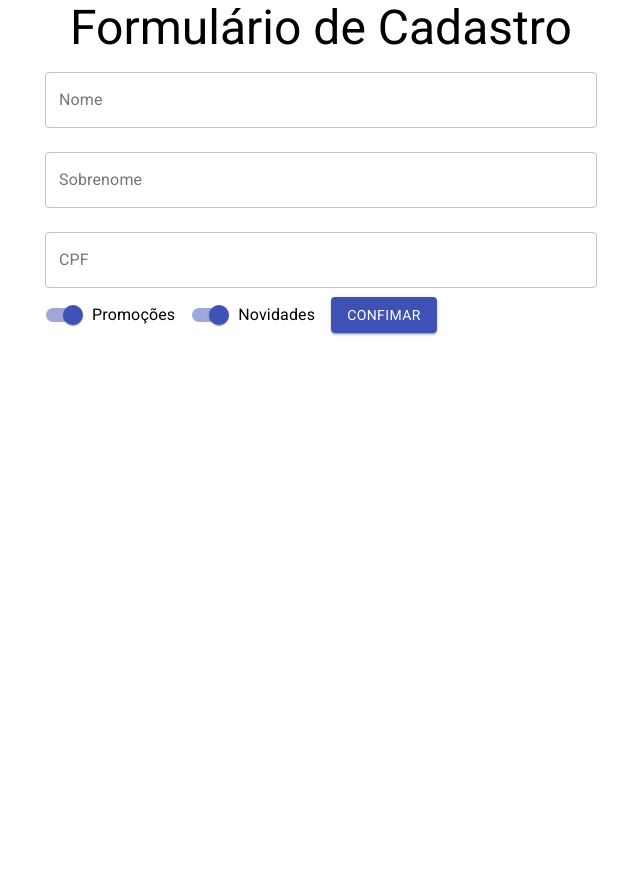
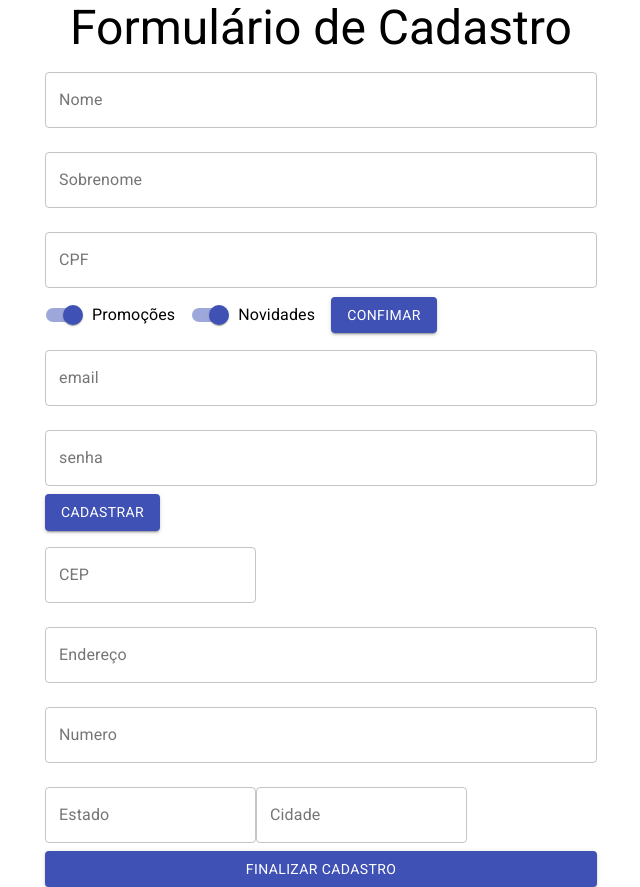
Before and after one commit to lpoliveiraneto/meuapp, a React (Create React App) app: page / in a window 1280 px wide. Shown: the whole page, without its empty margins (319-959 px from the left). Before the commit the page ends 800 px from the top, so only its background shows below. Built offline with nearby package versions, Linux system fonts and the light colour scheme; the HTML template or start-up script is replaced by a standard one.

Commit message:
aula 1 curso 2

```diff
--- /dev/null
+++ b/src/components/FormularioCadastro/DadosEntrega.jsx
@@ -0,0 +1,51 @@
+import React from "react";
+import { TextField,Button } from "@material-ui/core";
+
+function DadosEntrega() {
+  return (
+    <form>
+      <TextField
+        id="cep"
+        label="CEP"
+        type="number"
+        variant="outlined"
+        margin="normal"
+      />
+      <TextField
+        id="endereco"
+        label="Endereço"
+        type="text"
+        variant="outlined"
+        margin="normal"
+        fullWidth
+      />
+      <TextField
+        id="numero"
+        label="Numero"
+        type="number"
+        variant="outlined"
+        margin="normal"
+        fullWidth
+      />
+      <TextField
+        id="estado"
+        label="Estado"
+        type="text"
+        variant="outlined"
+        margin="normal"
+      />
+      <TextField
+        id="cidade"
+        label="Cidade"
+        type="text"
+        variant="outlined"
+        margin="normal"
+      />
+       <Button type="submit" variant="contained" color="primary" fullWidth>
+        Finalizar Cadastro
+      </Button>
+    </form>
+  );
+}
+
+export default DadosEntrega;
--- /dev/null
+++ b/src/components/FormularioCadastro/DadosPessoais.jsx
@@ -0,0 +1,89 @@
+import React, { useState } from "react";
+import { TextField, Button, Switch, FormControlLabel } from "@material-ui/core";
+
+function DadosPessoais({ aoEnviar, validarCPF }) {
+  const [nome, setNome] = useState("");
+  const [sobreNome, setSobreNome] = useState("");
+  const [cpf, setCpf] = useState("");
+  const [promocoes, setPromocoes] = useState(true);
+  const [novidades, setNovidades] = useState(true);
+  const [erros, setErros] = useState({cpf:{valido:true, texto:""}});
+
+  return (
+    <form
+      onSubmit={(event) => {
+        event.preventDefault();
+        aoEnviar({nome, sobreNome, cpf, promocoes, novidades})
+      }}
+    >
+      <TextField
+        value={nome}
+        onChange={(event) => {
+          setNome(event.target.value);
+        }}
+        id="nome"
+        label="Nome"
+        variant="outlined"
+        margin="normal"
+        fullWidth
+      />
+      <TextField
+        value={sobreNome}
+        onChange={(event) => {
+          setSobreNome(event.target.value);
+        }}
+        id="sobrenome"
+        label="Sobrenome"
+        variant="outlined"
+        margin="normal"
+        fullWidth
+      />
+      <TextField
+        value={cpf}
+        onChange={(event) => {
+          setCpf(event.target.value);
+        }}
+        onBlur={(event) =>{
+          const ehValido = validarCPF(cpf);
+          setErros({cpf:ehValido})
+        }}
+        error={!erros.cpf.valido}
+        helperText={erros.cpf.texto}
+        id="cpf"
+        label="CPF"
+        variant="outlined"
+        margin="normal"
+        fullWidth
+      />
+
+      <FormControlLabel
+        label="Promoções"
+        control={
+          <Switch
+            checked={promocoes}
+            onChange={(event) => setPromocoes(event.target.checked)}
+            name="Promoções"
+            color="primary"
+          />
+        }
+      />
+      <FormControlLabel
+        label="Novidades"
+        control={
+          <Switch
+            checked={novidades}
+            onChange={(event) => setNovidades(event.target.checked)}
+            name="Novidades"
+            color="primary"
+          />
+        }
+      />
+
+      <Button type="submit" variant="contained" color="primary">
+        confimar
+      </Button>
+    </form>
+  );
+}
+
+export default DadosPessoais;
--- /dev/null
+++ b/src/components/FormularioCadastro/DadosUsuario.jsx
@@ -0,0 +1,30 @@
+import React from "react";
+import { Button, TextField } from "@material-ui/core";
+
+function DadosUsuario() {
+  return (
+    <form>
+      <TextField
+        id="email"
+        label="email"
+        type="email"
+        variant="outlined"
+        margin="normal"
+        fullWidth
+      />
+      <TextField
+        id="senha"
+        label="senha"
+        type="password"
+        variant="outlined"
+        margin="normal"
+        fullWidth
+      />
+      <Button type="submit" variant="contained" color="primary">
+        Cadastrar
+      </Button>
+    </form>
+  );
+}
+
+export default DadosUsuario;
--- a/src/components/FormularioCadastro/FormularioCadastro.jsx
+++ b/src/components/FormularioCadastro/FormularioCadastro.jsx
@@ -1,88 +1,15 @@
 import React, { useState } from "react";
-import { TextField, Button, Switch, FormControlLabel } from "@material-ui/core";
+import DadosPessoais from "./DadosPessoais";
+import DadosUsuario from "./DadosUsuario";
+import DadosEntrega from "./DadosEntrega";
 
 function FormularioCadastro({ aoEnviar, validarCPF }) {
-  const [nome, setNome] = useState("");
-  const [sobreNome, setSobreNome] = useState("");
-  const [cpf, setCpf] = useState("");
-  const [promocoes, setPromocoes] = useState(true);
-  const [novidades, setNovidades] = useState(true);
-  const [erros, setErros] = useState({cpf:{valido:true, texto:""}});
-
   return (
-    <form
-      onSubmit={(event) => {
-        event.preventDefault();
-        aoEnviar({nome, sobreNome, cpf, promocoes, novidades})
-      }}
-    >
-      <TextField
-        value={nome}
-        onChange={(event) => {
-          setNome(event.target.value);
-        }}
-        id="nome"
-        label="Nome"
-        variant="outlined"
-        margin="normal"
-        fullWidth
-      />
-      <TextField
-        value={sobreNome}
-        onChange={(event) => {
-          setSobreNome(event.target.value);
-        }}
-        id="sobrenome"
-        label="Sobrenome"
-        variant="outlined"
-        margin="normal"
-        fullWidth
-      />
-      <TextField
-        value={cpf}
-        onChange={(event) => {
-          setCpf(event.target.value);
-        }}
-        onBlur={(event) =>{
-          const ehValido = validarCPF(cpf);
-          setErros({cpf:ehValido})
-        }}
-        error={!erros.cpf.valido}
-        helperText={erros.cpf.texto}
-        id="cpf"
-        label="CPF"
-        variant="outlined"
-        margin="normal"
-        fullWidth
-      />
-
-      <FormControlLabel
-        label="Promoções"
-        control={
-          <Switch
-            checked={promocoes}
-            onChange={(event) => setPromocoes(event.target.checked)}
-            name="Promoções"
-            color="primary"
-          />
-        }
-      />
-      <FormControlLabel
-        label="Novidades"
-        control={
-          <Switch
-            checked={novidades}
-            onChange={(event) => setNovidades(event.target.checked)}
-            name="Novidades"
-            color="primary"
-          />
-        }
-      />
-
-      <Button type="submit" variant="contained" color="primary">
-        confimar
-      </Button>
-    </form>
+    <>
+      <DadosPessoais aoEnviar={aoEnviar} validarCPF={validarCPF} />
+      <DadosUsuario />
+      <DadosEntrega />
+    </>
   );
 }
 
```
Also changed, not shown: 1 other file (tests, documents, lock files or other folders).
